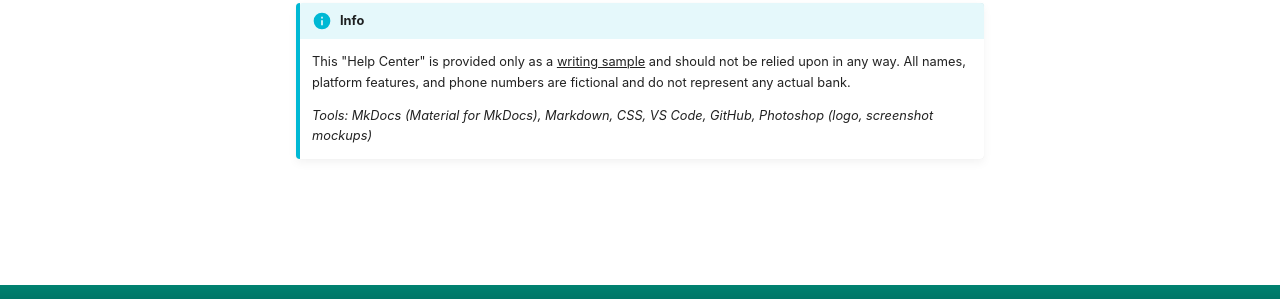
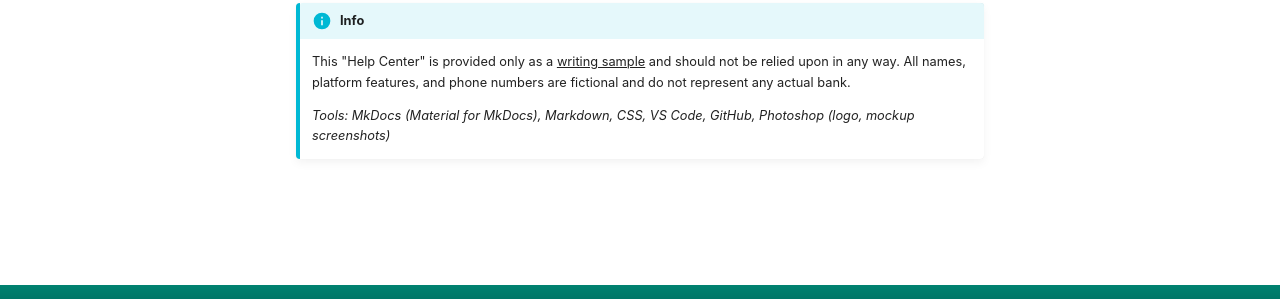
Before and after one commit to mlbms19/VeridaBank, an MkDocs documentation site: the page built from docs/index.md, in a window 1280 px wide. Shown: the part 571-870 px from the top of the page. Built offline with MkDocs 1.6.1 and Material for MkDocs 9.7.7, drawn with Linux system fonts in a browser that asks for light colours; some web fonts are replaced.

Commit message:
Update wording to 'mockup screenshots'

```diff
--- a/docs/index.md
+++ b/docs/index.md
@@ -20,4 +20,4 @@ Explore the *VeridaBank Help Center* and get the support you need.
 
     This "Help Center" is provided only as a <u>writing sample</u> and should not be relied upon in any way. All names, platform features, and phone numbers are fictional and do not represent any actual bank.
 
-    *Tools: MkDocs (Material for MkDocs), Markdown, CSS, VS Code, GitHub, Photoshop (logo, screenshot mockups)*
+    *Tools: MkDocs (Material for MkDocs), Markdown, CSS, VS Code, GitHub, Photoshop (logo, mockup screenshots)*
```
